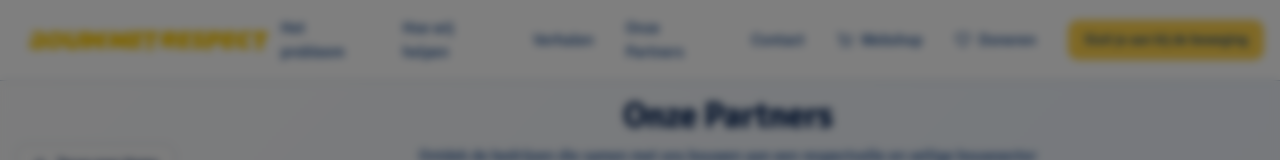
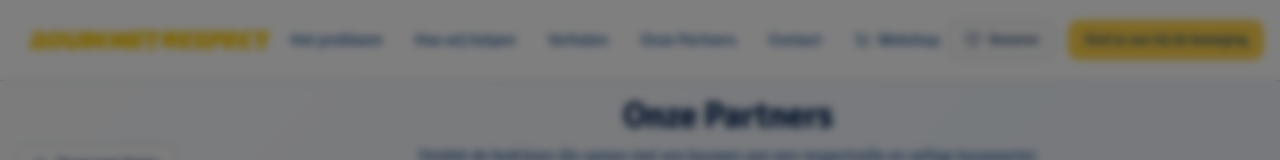
Before and after one commit to AramDawara123/bouw-met-respect, a React (Vite) app: page /onze-partners in a window 1280 px wide. Shown: the top 160 px of the page. Built offline with nearby package versions, Linux system fonts and the light colour scheme; no server answers; the database is empty.

Commit message:
Header: nieuwe indeling (menu gecentreerd, Doneren als omlijnde knop rechts)

```diff
--- a/src/components/Navbar.tsx
+++ b/src/components/Navbar.tsx
@@ -20,8 +20,8 @@ const Navbar = () => {
 
             </Link>
 
-            {/* Desktop Navigation */}
-            <div className="hidden lg:flex items-center space-x-8">
+            {/* Desktop Navigation - gecentreerd */}
+            <div className="hidden lg:flex flex-1 items-center justify-center space-x-8">
               <a href="#probleem" className="text-muted-foreground hover:text-foreground transition-colors">
                 Het probleem
               </a>
@@ -41,12 +41,17 @@ const Navbar = () => {
                 <ShoppingCart className="w-4 h-4" />
                 Webshop
               </Link>
-              <Link to="/donatie" className="inline-flex items-center gap-2 text-muted-foreground hover:text-foreground transition-colors">
-                <Heart className="w-4 h-4" />
-                Doneren
-              </Link>
+            </div>
 
-              <Button className="ml-4" onClick={handleMembershipClick}>
+            {/* Desktop actieknoppen rechts */}
+            <div className="hidden lg:flex items-center gap-3">
+              <Button variant="outline" asChild>
+                <Link to="/donatie" className="inline-flex items-center gap-2">
+                  <Heart className="w-4 h-4" />
+                  Doneren
+                </Link>
+              </Button>
+              <Button onClick={handleMembershipClick}>
                 Sluit je aan bij de beweging
               </Button>
             </div>
@@ -79,12 +84,14 @@ const Navbar = () => {
                   <ShoppingCart className="w-4 h-4" />
                   Webshop
                 </Link>
-                <Link to="/donatie" className="inline-flex items-center gap-2 text-muted-foreground hover:text-foreground transition-colors py-2" onClick={() => setIsMenuOpen(false)}>
-                  <Heart className="w-4 h-4" />
-                  Doneren
-                </Link>
 
-                <Button className="w-full mt-4" onClick={handleMembershipClick}>
+                <Button variant="outline" className="w-full mt-4" asChild>
+                  <Link to="/donatie" className="inline-flex items-center gap-2" onClick={() => setIsMenuOpen(false)}>
+                    <Heart className="w-4 h-4" />
+                    Doneren
+                  </Link>
+                </Button>
+                <Button className="w-full" onClick={handleMembershipClick}>
                   Sluit je aan bij de beweging
                 </Button>
               </div>
```
